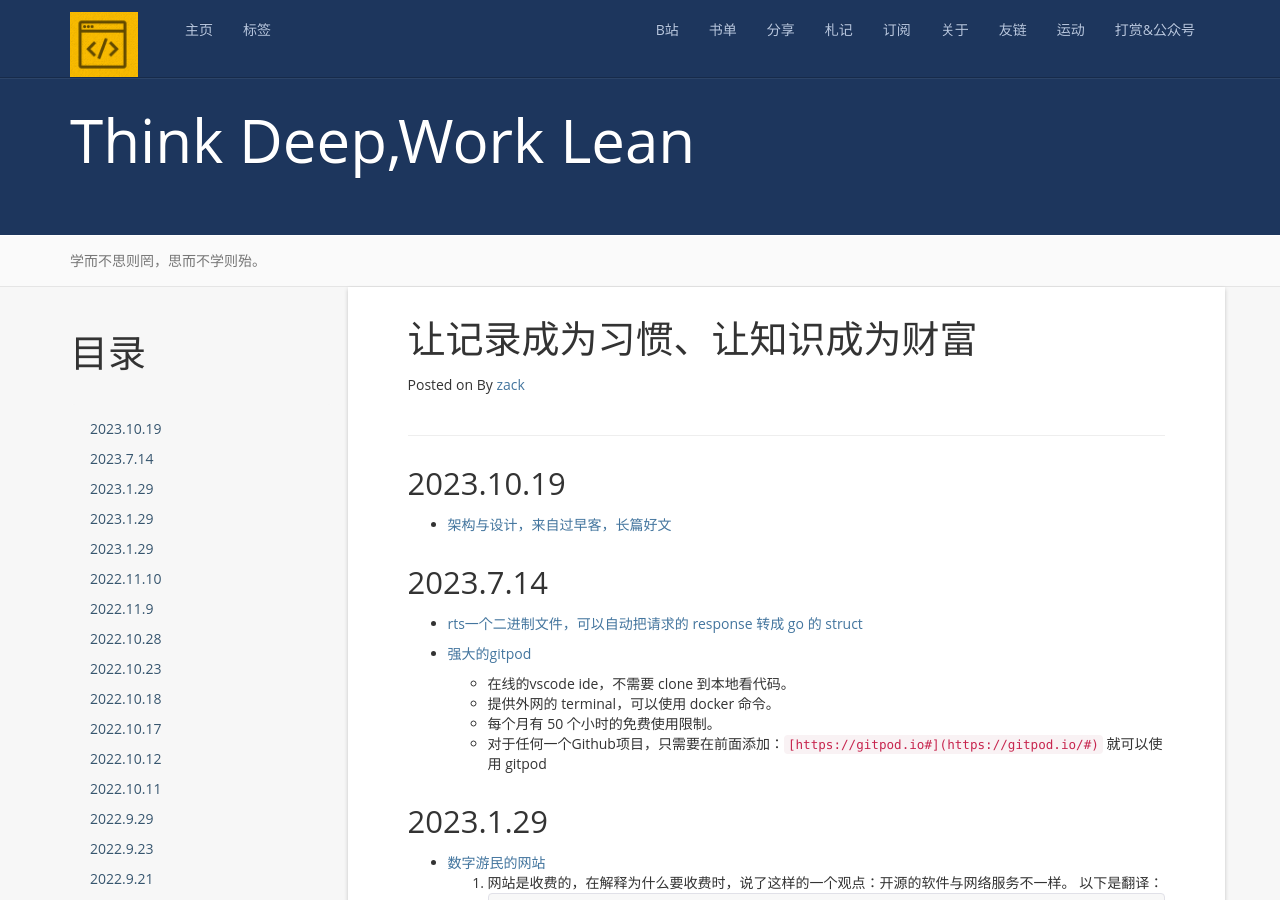
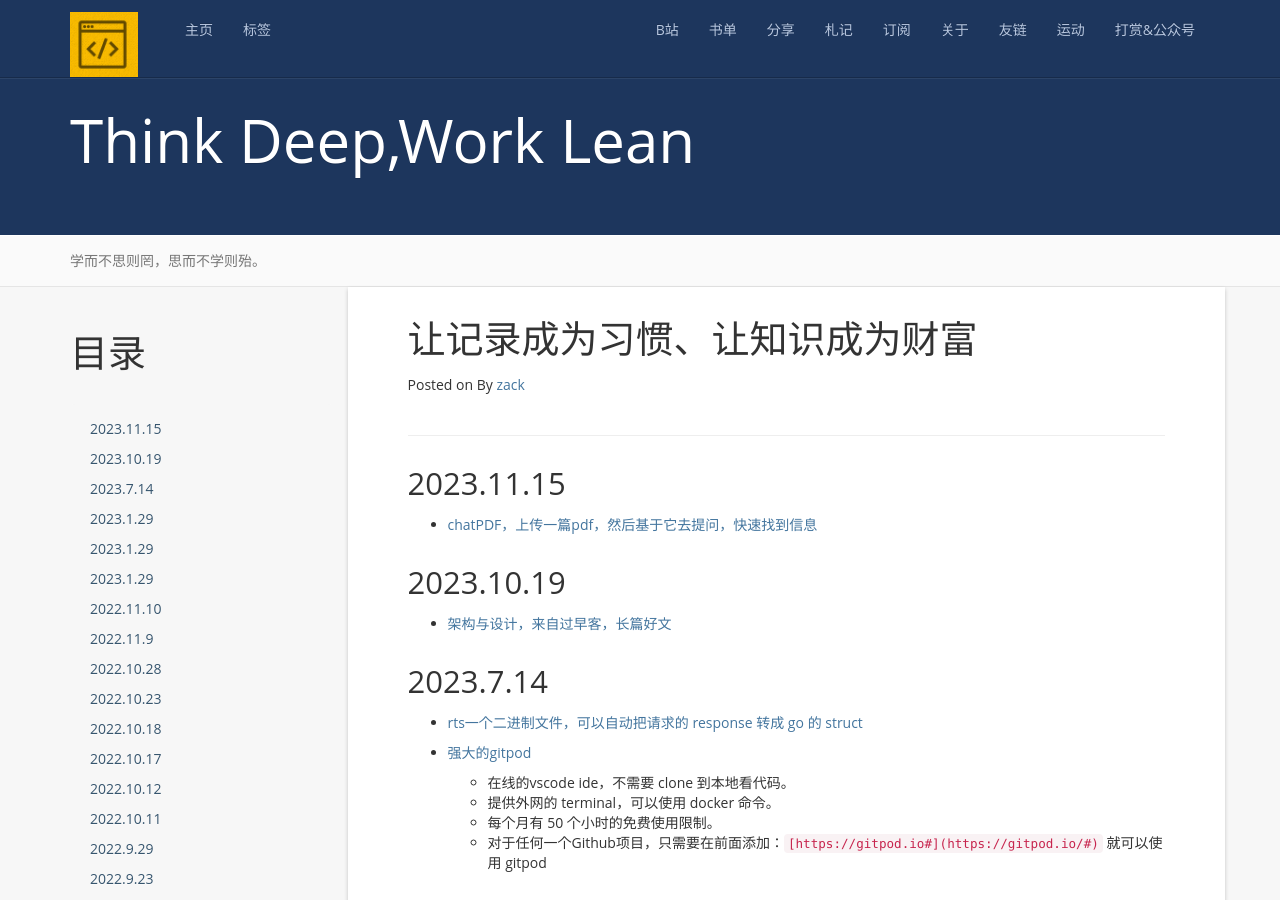
Before and after one commit to zackzhangkai/zackzhangkai.github.io, a Jekyll site: the page built from note.md, in a window 1280 px wide and 900 px high. Built offline with Jekyll 4.4.1, drawn with Linux system fonts in a browser that asks for light colours; nearby versions of some CDN libraries; a script that is not in the unit is left out; comment, search, counter and statistics services are not loaded.

Commit message:
add chatPDF
Signed-off-by: zackzhangkai <zhangkaiamm@gmail.com>

```diff
--- a/note.md
+++ b/note.md
@@ -8,6 +8,10 @@ permalink: /note/
 {:toc}
 
 ------------
+
+2023.11.15
+-------------------
++ [chatPDF，上传一篇pdf，然后基于它去提问，快速找到信息](https://www.chatpdf.com/)
 
 
 2023.10.19
```
